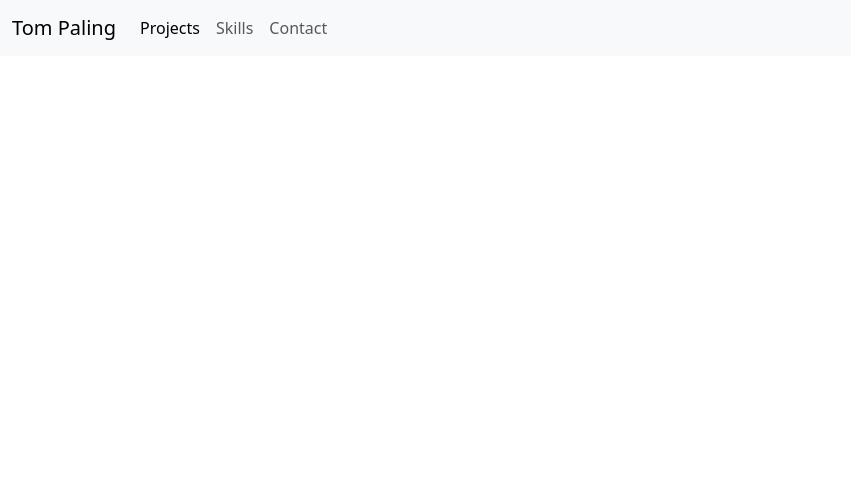
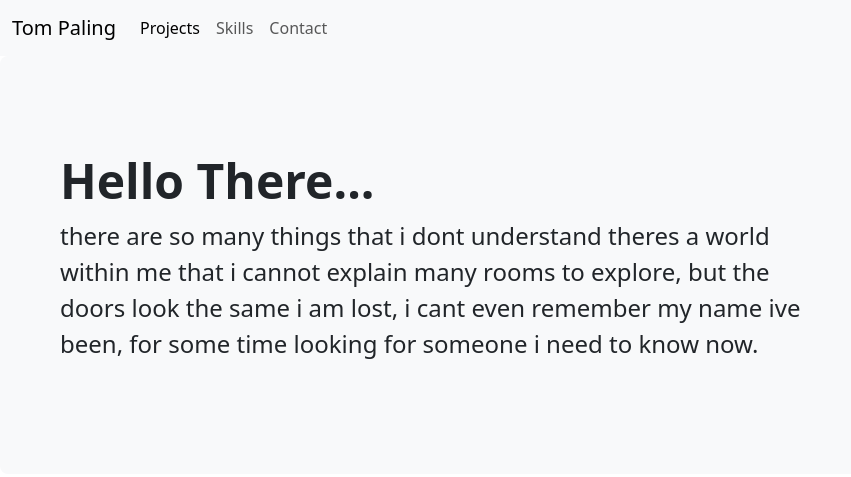
Before and after one commit to ph8tfunk/Bootstrap-Portfolio, a plain HTML site: page index.html in a window 1280 px wide. Shown: the whole page, without its empty margins (0-851 px from the left). Drawn offline with nearby package versions, Linux system fonts and the light colour scheme.

Commit message:
added main jumbotron and customised

```diff
--- a/index.html
+++ b/index.html
@@ -31,7 +31,13 @@
         </div>
       </nav>
 
-
+      <div class="p-5 mb-4 bg-body-tertiary rounded-3">
+        <div class="container-fluid py-5">
+          <h1 class="display-5 fw-bold">Hello There...</h1>
+          <p class="col-md-8 fs-4">there are so many things that i dont understand theres a world within me that i cannot explain many rooms to explore, but the doors look the same i am lost, i cant even remember my name ive been, for some time looking for someone i need to know now.</p>
+          <!-- <button class="btn btn-primary btn-lg" type="button">Example button</button> !-->
+        </div>
+      </div>
 
     <!-- Optional JavaScript -->
     <!-- Popper.js, then Bootstrap JS -->
```
